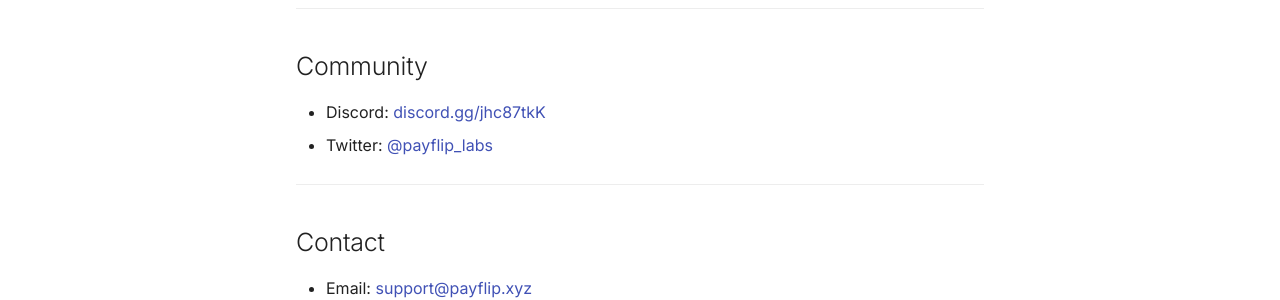
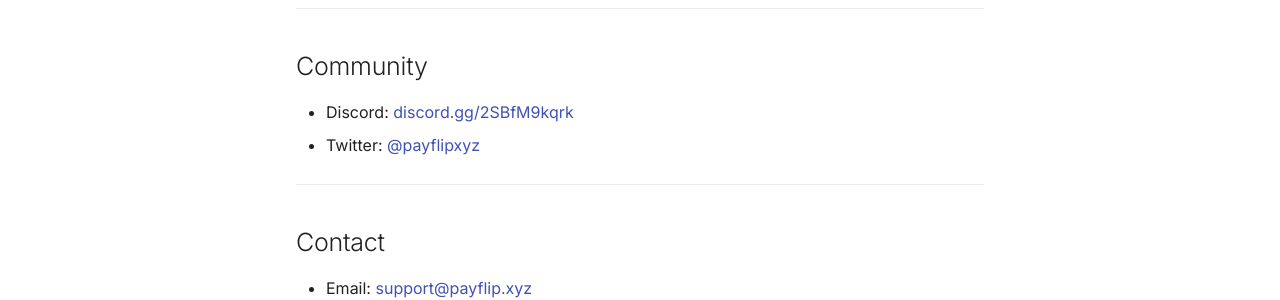
Before and after one commit to payflip-labs/documentation, an MkDocs documentation site: the page built from docs/links.md, in a window 1280 px wide. Shown: the part 307-607 px from the top of the page. Built offline with MkDocs 1.6.1 and Material for MkDocs 9.7.7, drawn with Linux system fonts in a browser that asks for light colours; comment, search, counter and statistics services are not loaded.

Commit message:
Update public social links

```diff
--- a/docs/links.md
+++ b/docs/links.md
@@ -9,8 +9,8 @@
 
 ## Community
 
-- Discord: [discord.gg/jhc87tkK](https://discord.gg/jhc87tkK)
-- Twitter: [@payflip_labs](https://x.com/payflip_labs)
+- Discord: [discord.gg/2SBfM9kqrk](https://discord.gg/2SBfM9kqrk)
+- Twitter: [@payflipxyz](https://x.com/payflipxyz)
 
 ---
 
--- a/mkdocs.yml
+++ b/mkdocs.yml
@@ -93,9 +93,9 @@ plugins:
 extra:
   social:
     - icon: fontawesome/brands/x-twitter
-      link: https://x.com/payflip_labs
+      link: https://x.com/payflipxyz
     - icon: fontawesome/brands/discord
-      link: https://discord.gg/jhc87tkK
+      link: https://discord.gg/2SBfM9kqrk
     - icon: fontawesome/brands/github
       link: https://github.com/payflip-labs
   generator: false
```
